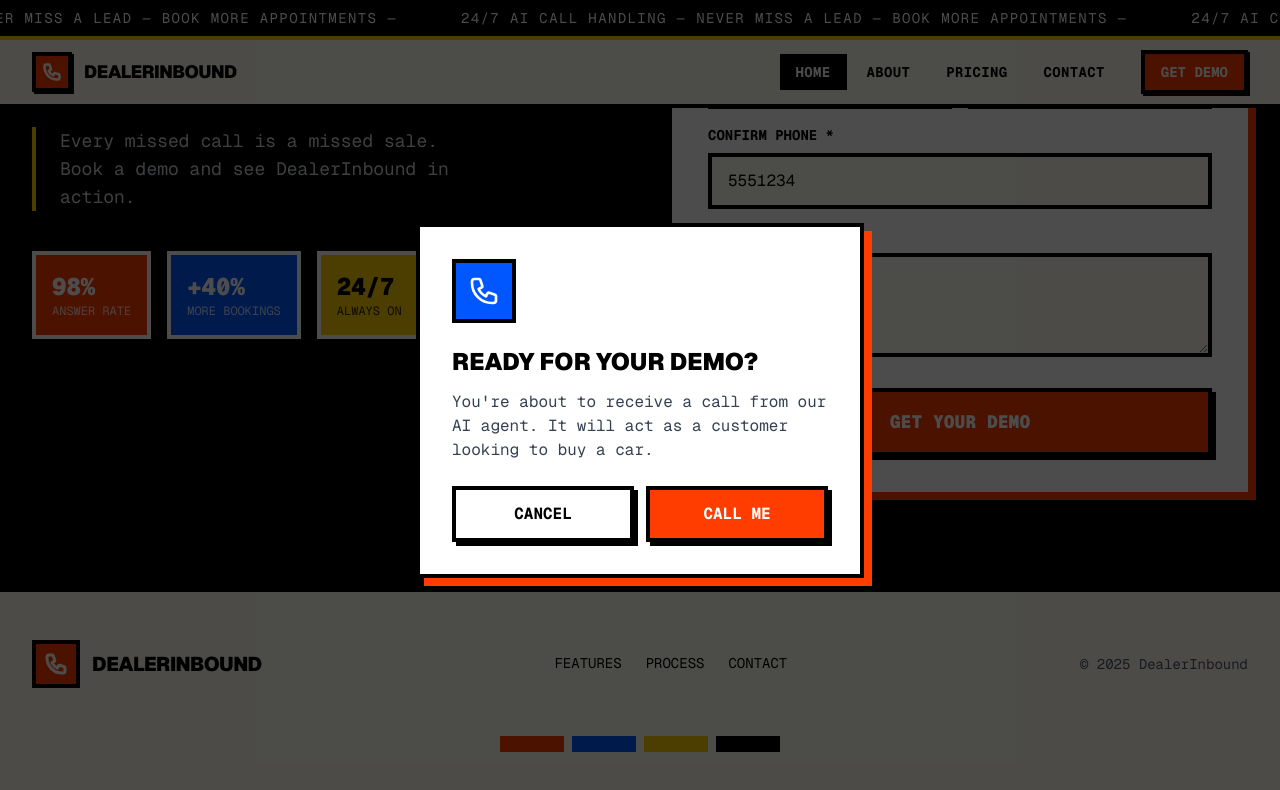
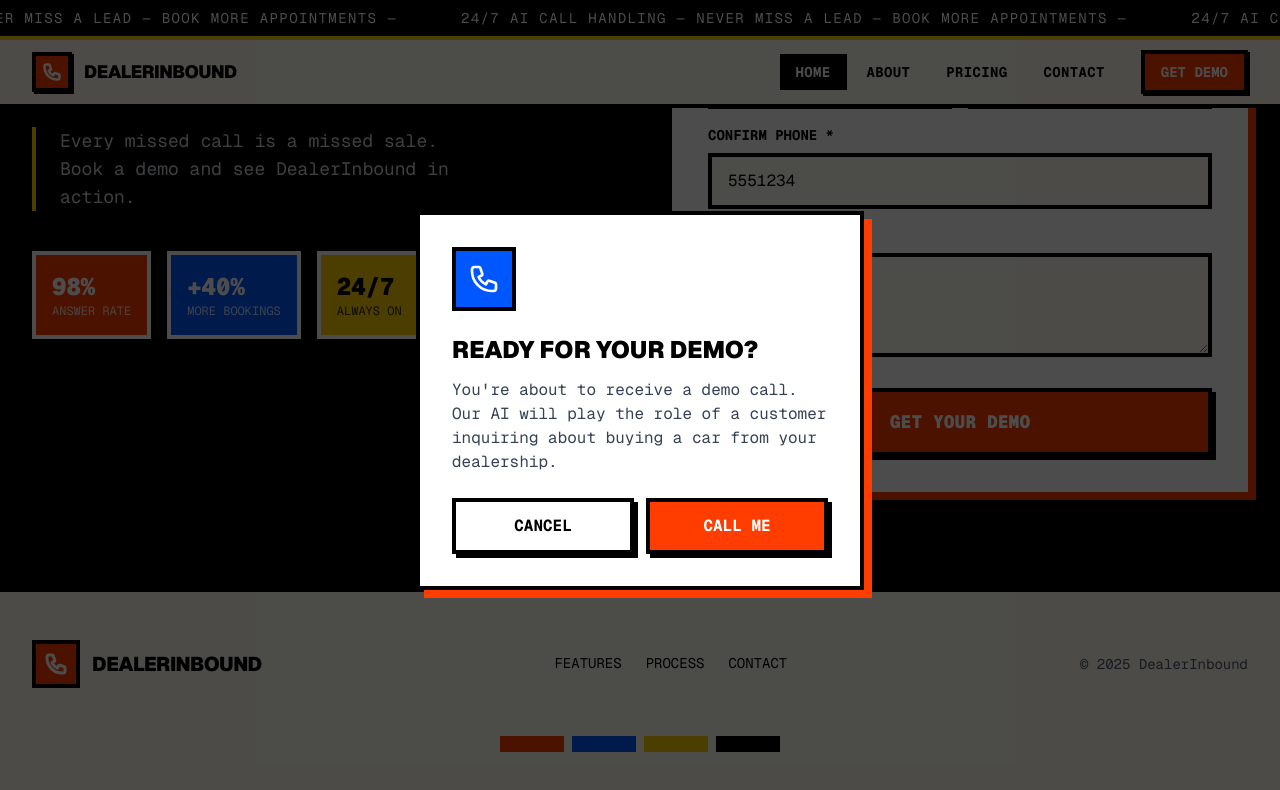
Before and after one commit to Theo-ab/dealerinbound.com, a Next.js app: page / in a window 1280 px wide. Both pictures are taken after typing "Sample", "name@example.com", "Sample", "5551234", "5551234", "Sample" into the empty fields and a click on the button "GET YOUR DEMO". Shown: the part 2645-3435 px from the top of the page. Built offline with nearby package versions, Linux system fonts and the light colour scheme.

Commit message:
Update modal copy for dealership perspective
🤖 Generated with [Claude Code](https://claude.com/claude-code)

Co-Authored-By: Claude Opus 4.5 <noreply@anthropic.com>

```diff
--- a/app/contact/page.tsx
+++ b/app/contact/page.tsx
@@ -267,7 +267,7 @@ export default function ContactPage() {
             </div>
             <h3 className="text-2xl font-black uppercase text-black">Ready for your demo?</h3>
             <p className="mt-3 font-mono text-gray-700">
-              You're about to receive a call from our AI agent. It will act as a customer looking to buy a car.
+              You're about to receive a demo call. Our AI will play the role of a customer inquiring about buying a car from your dealership.
             </p>
             <div className="mt-6 flex gap-3">
               <button
--- a/components/CTA.tsx
+++ b/components/CTA.tsx
@@ -253,7 +253,7 @@ export default function CTA() {
             </div>
             <h3 className="text-2xl font-black uppercase text-black">Ready for your demo?</h3>
             <p className="mt-3 font-mono text-gray-700">
-              You're about to receive a call from our AI agent. It will act as a customer looking to buy a car.
+              You're about to receive a demo call. Our AI will play the role of a customer inquiring about buying a car from your dealership.
             </p>
             <div className="mt-6 flex gap-3">
               <button
```
